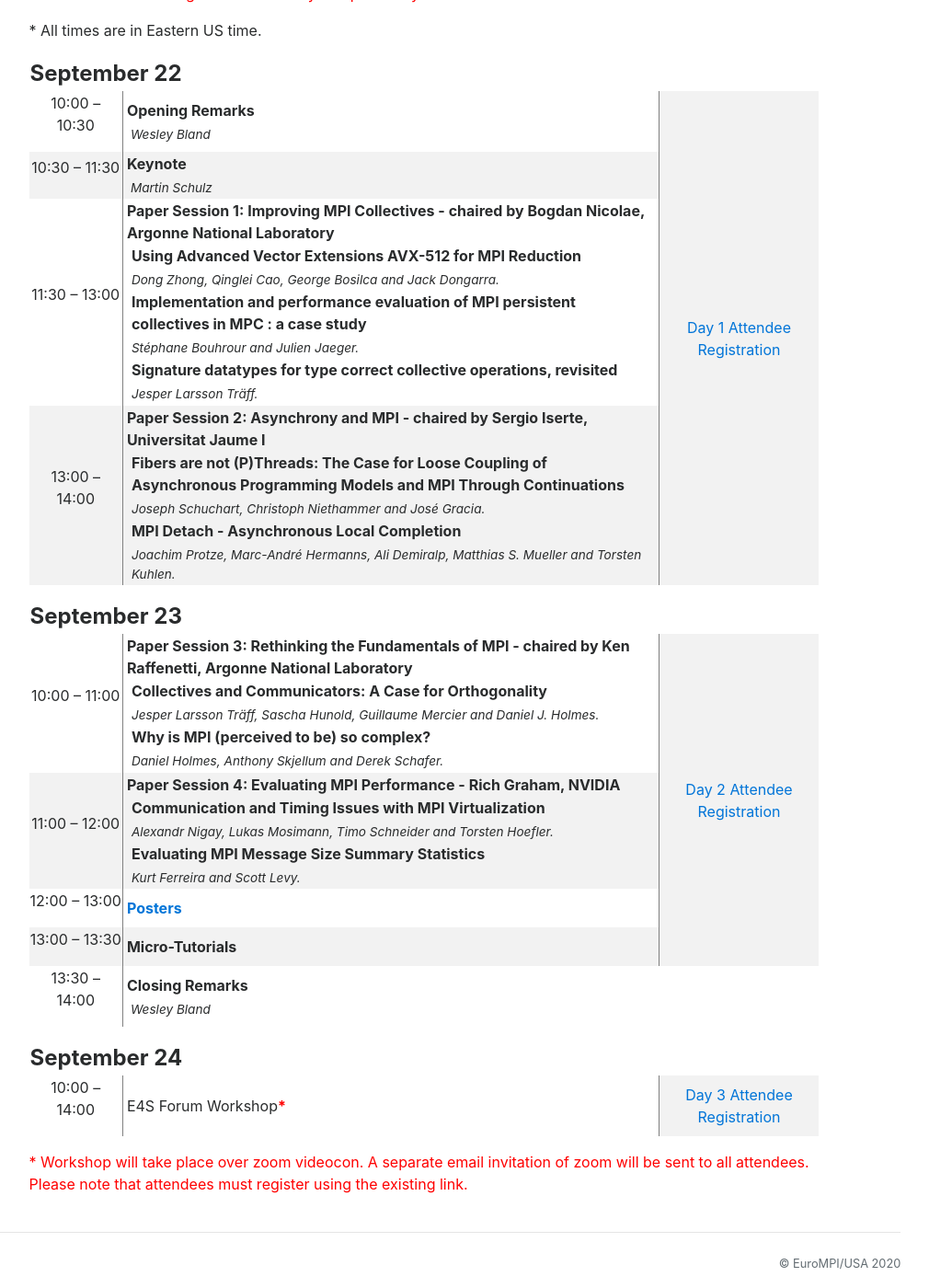
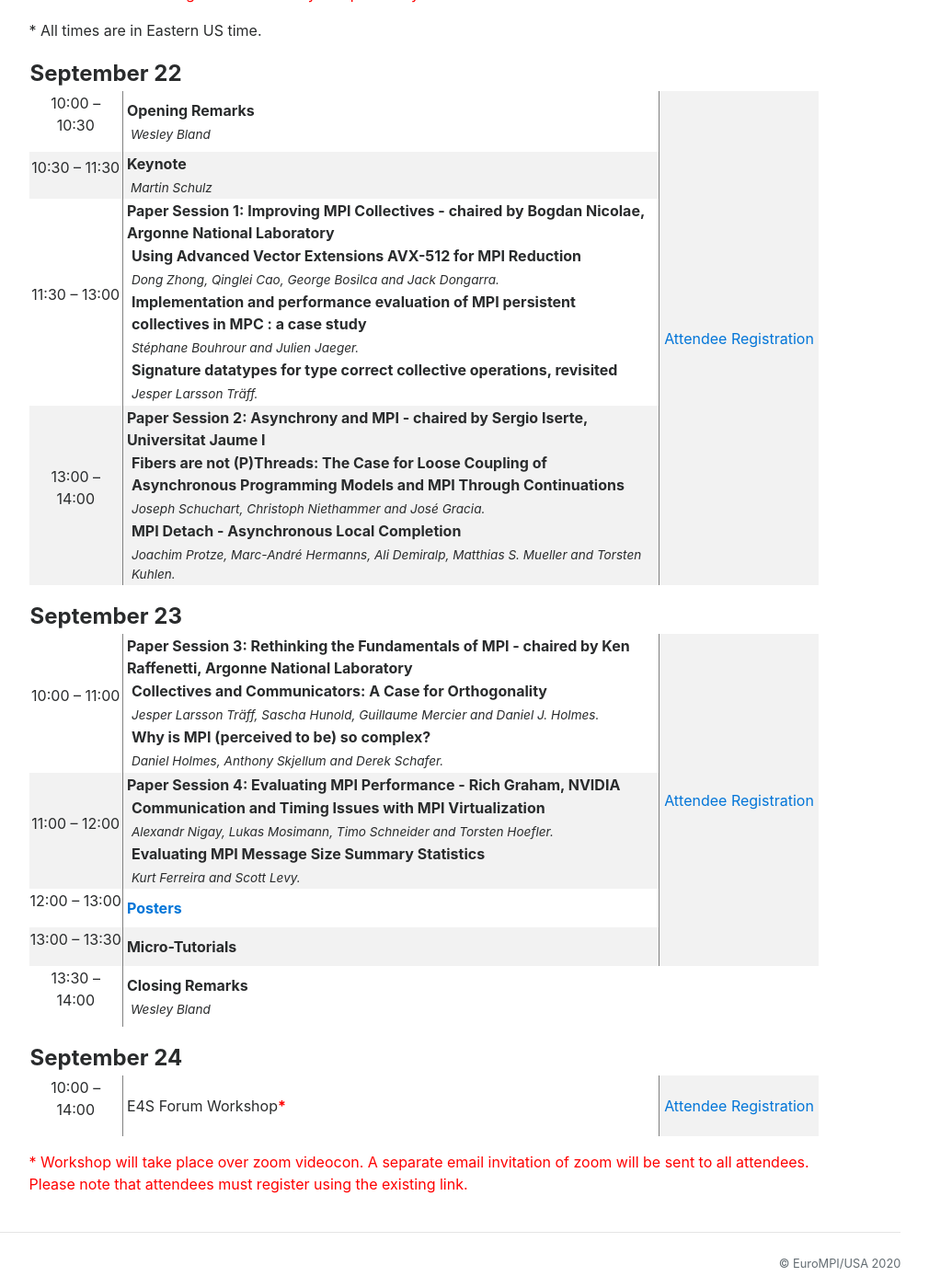
Before and after one commit to eurompi/eurompi.github.io, a Jekyll site: the page built from program.html, in a window 1280 px wide and 1400 px high, scrolled down 412 px. Shown: the whole window at 92% size, without its empty margins (179-1189 px from the left). Built offline with Jekyll 4.4.1, drawn with Linux system fonts in a browser that asks for light colours; nearby versions of some CDN libraries.

Commit message:
Minor modification

```diff
--- a/program.html
+++ b/program.html
@@ -26,7 +26,7 @@
               <div style="font-weight:bold">Opening Remarks</div>
               <div style="padding-top:4px;padding-left:4px;font-size:0.85em;font-style:italic">Wesley Bland</div>
             </td>
-            <td rowspan="4" style="border-left:1px solid gray;width:200px;text-align:center;background-color: #f2f2f2"><a href="https://intel.webex.com/intel/onstage/g.php?MTID=ec42af2e6885b18d705472fe4dcead8b6" target="_blank">Day 1 Attendee Registration</a></td>
+            <td rowspan="4" style="border-left:1px solid gray;width:200px;text-align:center;background-color: #f2f2f2"><a href="https://intel.webex.com/intel/onstage/g.php?MTID=ec42af2e6885b18d705472fe4dcead8b6" target="_blank">Attendee Registration</a></td>
           </tr>
           <tr style="height:40px;background-color: #f2f2f2">
             <td style="border-right:1px solid gray;text-align:center;width:120px">
@@ -113,7 +113,7 @@
                   </td>
                 </tr></tbody></table>
             </td>
-            <td rowspan="4" style="border-left:1px solid gray;width:200px;text-align:center;background-color: #f2f2f2"><a href="https://intel.webex.com/intel/onstage/g.php?MTID=e6a0763a468d315810e1036a3ffa24b5d" target="_blank">Day 2 Attendee Registration</a></td>
+            <td rowspan="4" style="border-left:1px solid gray;width:200px;text-align:center;background-color: #f2f2f2"><a href="https://intel.webex.com/intel/onstage/g.php?MTID=e6a0763a468d315810e1036a3ffa24b5d" target="_blank">Attendee Registration</a></td>
           </tr>
           <tr style="height:40px;background-color: #f2f2f2">
             <td style="border-right:1px solid gray;text-align:center;width:120px">
@@ -172,7 +172,7 @@
               <p>10:00 – 14:00</p>
             </td>
             <td style="padding-left:4px;padding-right:4px;width:720px">E4S Forum Workshop<strong><span style="color:red">*</span></strong></td>
-            <td rowspan="1" style="border-left:1px solid gray;width:200px;text-align:center;background-color: #f2f2f2"><a href="https://intel.webex.com/intel/onstage/g.php?MTID=e88d0d36101ff9cdf6f091c54e1d974e0" target="_blank">Day 3 Attendee Registration</a></td>
+            <td rowspan="1" style="border-left:1px solid gray;width:200px;text-align:center;background-color: #f2f2f2"><a href="https://intel.webex.com/intel/onstage/g.php?MTID=e88d0d36101ff9cdf6f091c54e1d974e0" target="_blank">Attendee Registration</a></td>
           </tr>
           </tbody></table>
               <p> </p>
```
